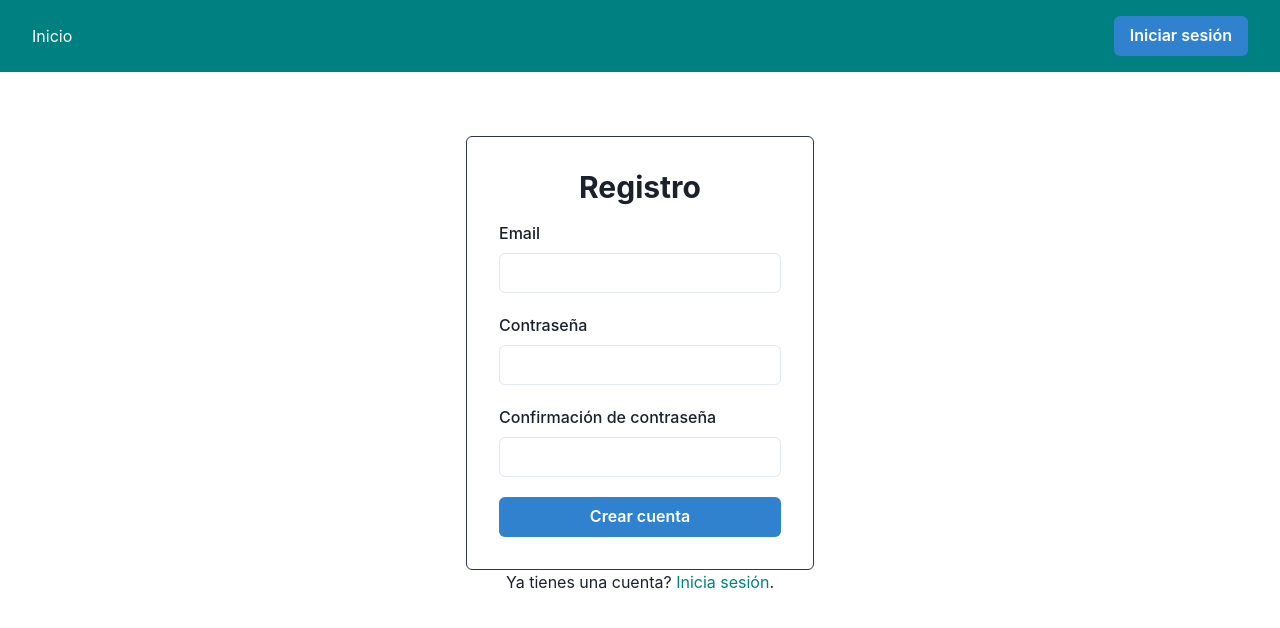
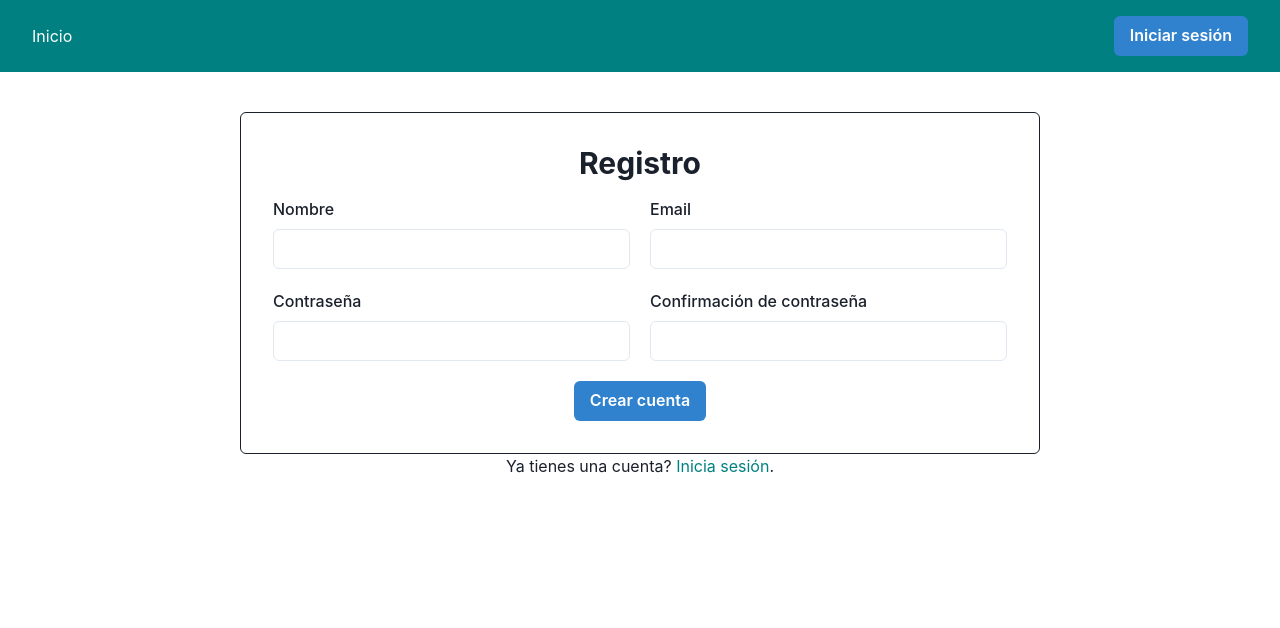
Before and after one commit to elvstejd/location-silver, a React (Create React App) app: page /signup in a window 1280 px wide. Shown: the top 628 px of the page. Built offline with nearby package versions, Linux system fonts and the light colour scheme; no server answers.

Commit message:
Save user information on server

```diff
--- /dev/null
+++ b/src/hooks/useUser.js
@@ -0,0 +1,30 @@
+import { useEffect, useState } from "react";
+import { getUser } from '../utils/fetchServices';
+import { useAuth } from '../contexts/AuthContext';
+
+function useUser() {
+    const { currentUser } = useAuth();
+    const [name, setName] = useState();
+    const [error, setError] = useState();
+    const [isLoading, setIsLoading] = useState(true);
+
+    useEffect(() => {
+        console.log(currentUser.uid);
+        getUser(currentUser.uid).then(res => {
+            const user = res.data;
+            setName(user.name);
+        }).catch(err => {
+            setError(err);
+        }).finally(() => {
+            setIsLoading(false);
+        });
+    }, [currentUser.uid]);
+
+    return {
+        name,
+        error,
+        isLoading
+    }
+}
+
+export { useUser };
--- a/src/pages/DashboardPage.js
+++ b/src/pages/DashboardPage.js
@@ -1,12 +1,13 @@
 import { Divider, Heading, Box, UnorderedList, ListItem, Link, Button } from '@chakra-ui/react';
 import { Link as RouterLink, useHistory } from 'react-router-dom';
 import { useAuth } from '../contexts/AuthContext';
+import { useUser } from '../hooks/useUser';
 import React from 'react';
 
 function DashboardPage() {
     const history = useHistory();
-    const { currentUser, logout } = useAuth();
-
+    const { logout } = useAuth();
+    const { name } = useUser();
     async function handleLogout() {
         try {
             await logout();
@@ -22,7 +23,7 @@ function DashboardPage() {
             margin="0 auto"
             pt="1rem"
         >
-            <Heading size="lg">Hola, {currentUser.email}</Heading>
+            <Heading size="lg">Hola, {name}</Heading>
             <Divider></Divider>
             <Heading size="md" pt="2rem">Opciones</Heading>
             <UnorderedList>
--- a/src/pages/SignUpPage.js
+++ b/src/pages/SignUpPage.js
@@ -19,6 +19,7 @@ import { Formik, Field, Form } from 'formik';
 import * as Yup from 'yup';
 import { useAuth } from '../contexts/AuthContext';
 import { useHistory } from 'react-router-dom';
+import { postUser } from '../utils/fetchServices';
 
 function SignUpPage() {
     const toast = useToast();
@@ -26,36 +27,19 @@ function SignUpPage() {
     const history = useHistory();
 
     const signupSchema = Yup.object().shape({
+        name: Yup.string().min(2, 'Debe tener más de 2 letras').required('Campo requerido'),
         email: Yup.string().email('Debe ser un email válido.').required('Campo requerido'),
         password: Yup.string().min(6, "Mínino 6 dígitos").required('Campo requerido'),
         passwordConfirmation: Yup.string().test('passwords-match', 'No coincide', function (value) {
             return this.parent.password === value
         }).required('Campo requerido')
     });
-    return (
-        <Center
-            pt="5%"
-            flexDirection="column"
-        >
-            <Box
-                border="1px"
-                borderRadius="md"
-                borderColor="gray.700"
-                p="2rem"
-            >
-                <Flex justifyContent="center">
-                    <Heading size="lg" mb="1rem">Registro</Heading>
-                </Flex>
-                <Formik
-                    initialValues={{
-                        email: "",
-                        password: "",
-                        passwordConfirmation: ""
-                    }}
-                    validationSchema={signupSchema}
-                    onSubmit={async (values, actions) => {
+
+    async function handleSignUp(values, actions) {
         try {
-                            await signup(values.email, values.passwordConfirmation);
+            const userCredential = await signup(values.email, values.passwordConfirmation);
+            const uid = await userCredential.user.uid;
+            await postUser(uid, values.email, values.name);
             actions.resetForm();
             toast({
                 title: "Cuenta creada.",
@@ -74,11 +58,46 @@ function SignUpPage() {
                 isClosable: true,
             })
         }
+    }
+
+    return (
+        <Center
+            pt="5vh"
+            flexDirection="column"
+        >
+            <Box
+                border={["none", "none", "1px"]}
+                borderRadius="md"
+                borderColor="gray.700"
+                p="2rem"
+                minW={["100%", "100%", "40rem", "50rem"]}
+            >
+                <Flex justifyContent="center">
+                    <Heading size="lg" mb="1rem">Registro</Heading>
+                </Flex>
+                <Formik
+                    initialValues={{
+                        name: "",
+                        email: "",
+                        password: "",
+                        passwordConfirmation: ""
                     }}
+                    validationSchema={signupSchema}
+                    onSubmit={handleSignUp}
                 >
                     {({ isSubmitting }) => (
                         <Form>
                             <Stack spacing={5}>
+                                <Stack direction={["column", "column", "row"]} spacing={5}>
+                                    <Field name="name">
+                                        {({ field, form }) => (
+                                            <FormControl id="name" isInvalid={form.errors.name && form.touched.name}>
+                                                <FormLabel>Nombre</FormLabel>
+                                                <Input {...field} />
+                                                <FormErrorMessage>{form.errors.name}</FormErrorMessage>
+                                            </FormControl>
+                                        )}
+                                    </Field>
                                     <Field name="email">
                                         {({ field, form }) => (
                                             <FormControl id="email" isInvalid={form.errors.email && form.touched.email}>
@@ -88,6 +107,8 @@ function SignUpPage() {
                                             </FormControl>
                                         )}
                                     </Field>
+                                </Stack>
+                                <Stack direction={["column", "column", "row"]} spacing={5}>
                                     <Field name="password">
                                         {({ field, form }) => (
                                             <FormControl id="password" isInvalid={form.errors.password && form.touched.password}>
@@ -106,7 +127,11 @@ function SignUpPage() {
                                             </FormControl>
                                         )}
                                     </Field>
+                                </Stack>
+                                <Flex justifyContent="center">
                                     <Button disabled={isSubmitting} type="submit" colorScheme="blue">Crear cuenta</Button>
+                                </Flex>
+
                             </Stack>
                         </Form>
                     )}
--- a/src/utils/fetchServices.js
+++ b/src/utils/fetchServices.js
@@ -9,3 +9,13 @@ export function postListing(values) {
 export function getListings() {
     return axios.get('/listings');
 }
+
+
+/* USERS */
+export function postUser(uid, email, name) {
+    return axios.post('/users', { uid, email, name });
+}
+
+export function getUser(uid) {
+    return axios.get('/users/' + uid);
+}
```
Also changed, not shown: src/index.js (line endings or trailing spaces), 1 other file (tests, documents, lock files or other folders). Lines whose indentation alone changed are shown as unchanged.
